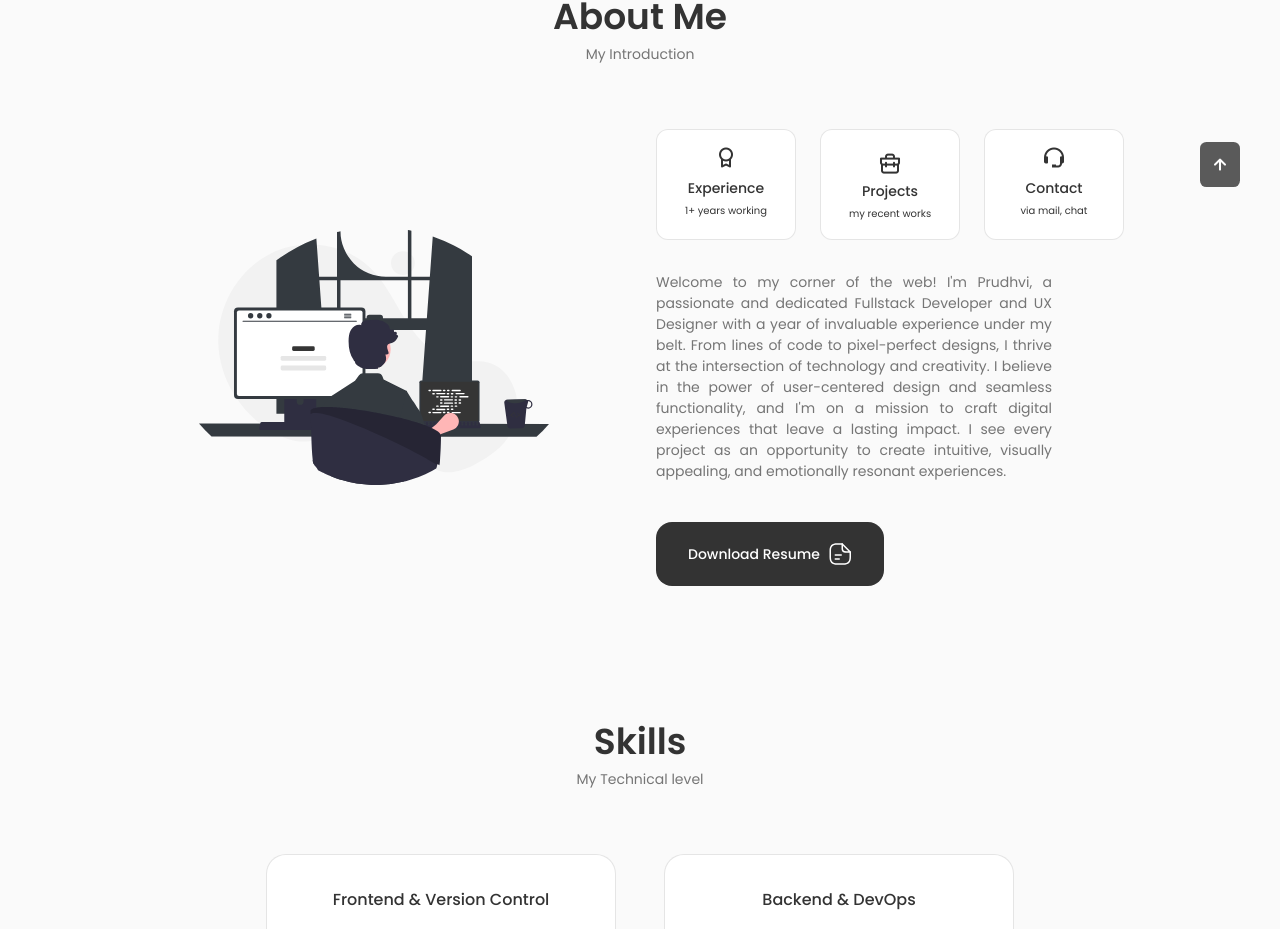
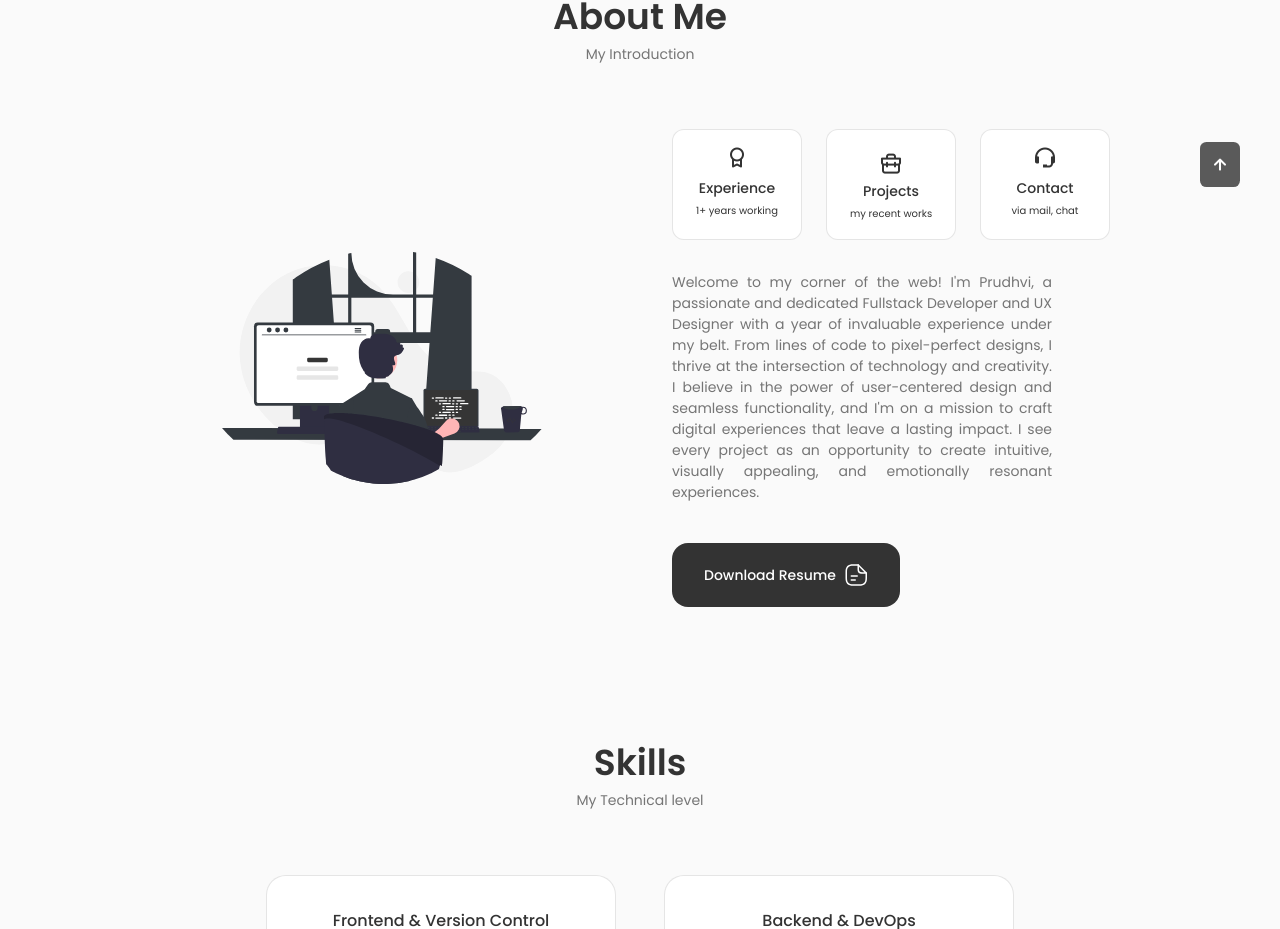
Before and after one commit to prudv13/prudhvi-portfolio-v1, a React (Create React App) app: page / in a window 1280 px wide. Shown: the part 773-1702 px from the top of the page. Built offline with nearby package versions, Linux system fonts and the light colour scheme.

Commit message:
adjusted aboutme component layout

```diff
--- a/src/components/about/about.css
+++ b/src/components/about/about.css
@@ -2,16 +2,17 @@
     grid-template-columns: repeat(2,1fr);
     align-items: center;
     column-gap: 4rem;
+    overflow-x: hidden;
 }
 
 .about__img {
-    width: 350px;
+    width: 320px;
     border-radius: 1.5rem;
     justify-self: center;
 }
 
 .about__info {
-    grid-template-columns: repeat(3, 140px);
+    grid-template-columns: repeat(3, 130px);
     gap: 0.5;
     margin-bottom: var(--mb-2);
 }
@@ -21,7 +22,7 @@
     border: 1px solid rgba(0, 0, 0, 0.1);
     border-radius: 0.75rem;
     text-align: center;
-    padding: 1rem 1.25rem;
+    padding: 1rem 1.15rem;
     color: var(--title-color);
 }
 
@@ -93,12 +94,14 @@
     }
 }
 
-  /* For small devices */
-@media screen and (max-width: 350px) {
+@media screen and (max-width: 396px) {
     .about__info {
         grid-template-columns: repeat(2, 1fr);
     }
+}
 
+  /* For small devices */
+@media screen and (max-width: 350px) {
     .about__description {
         padding: 0;
         text-align: justify;
```
